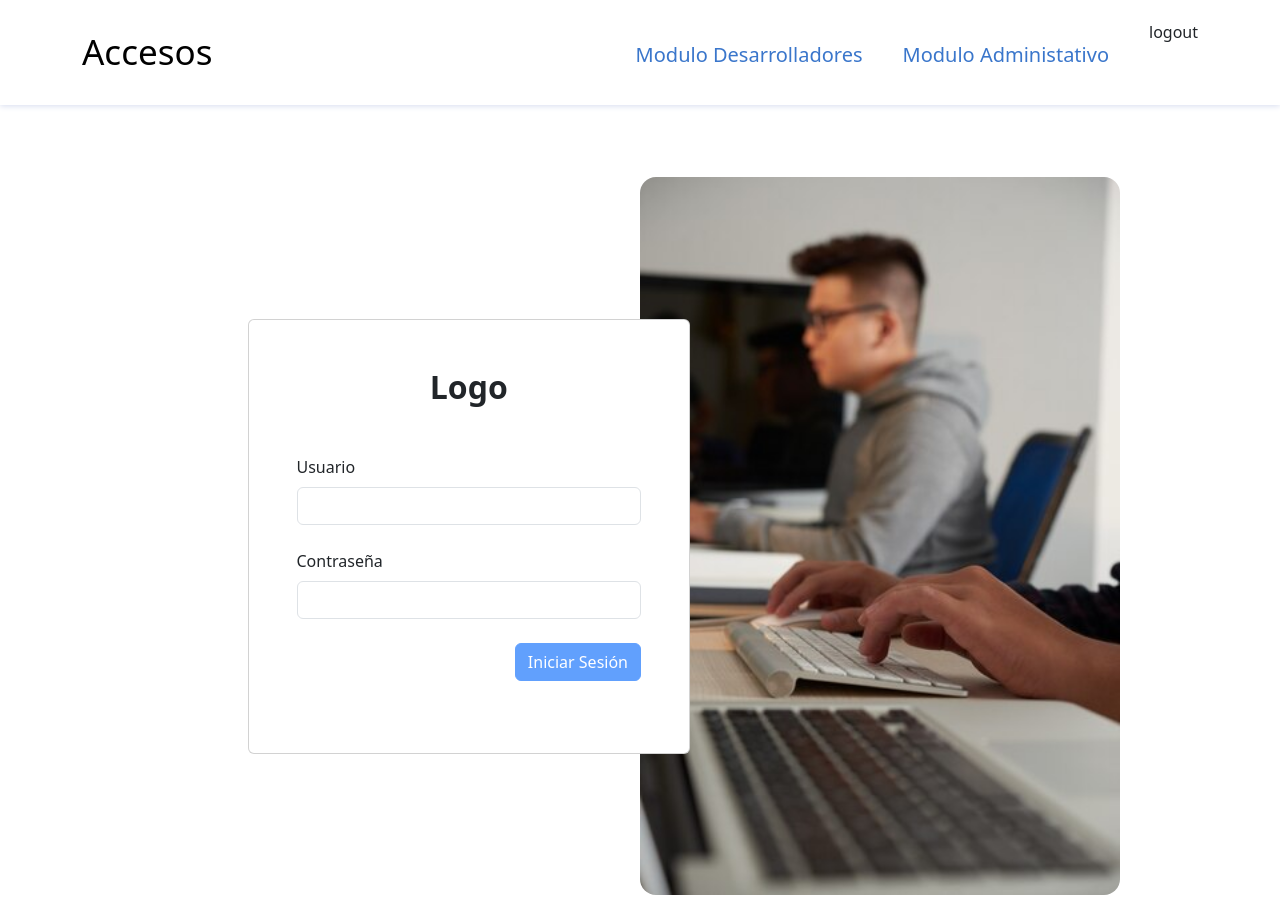
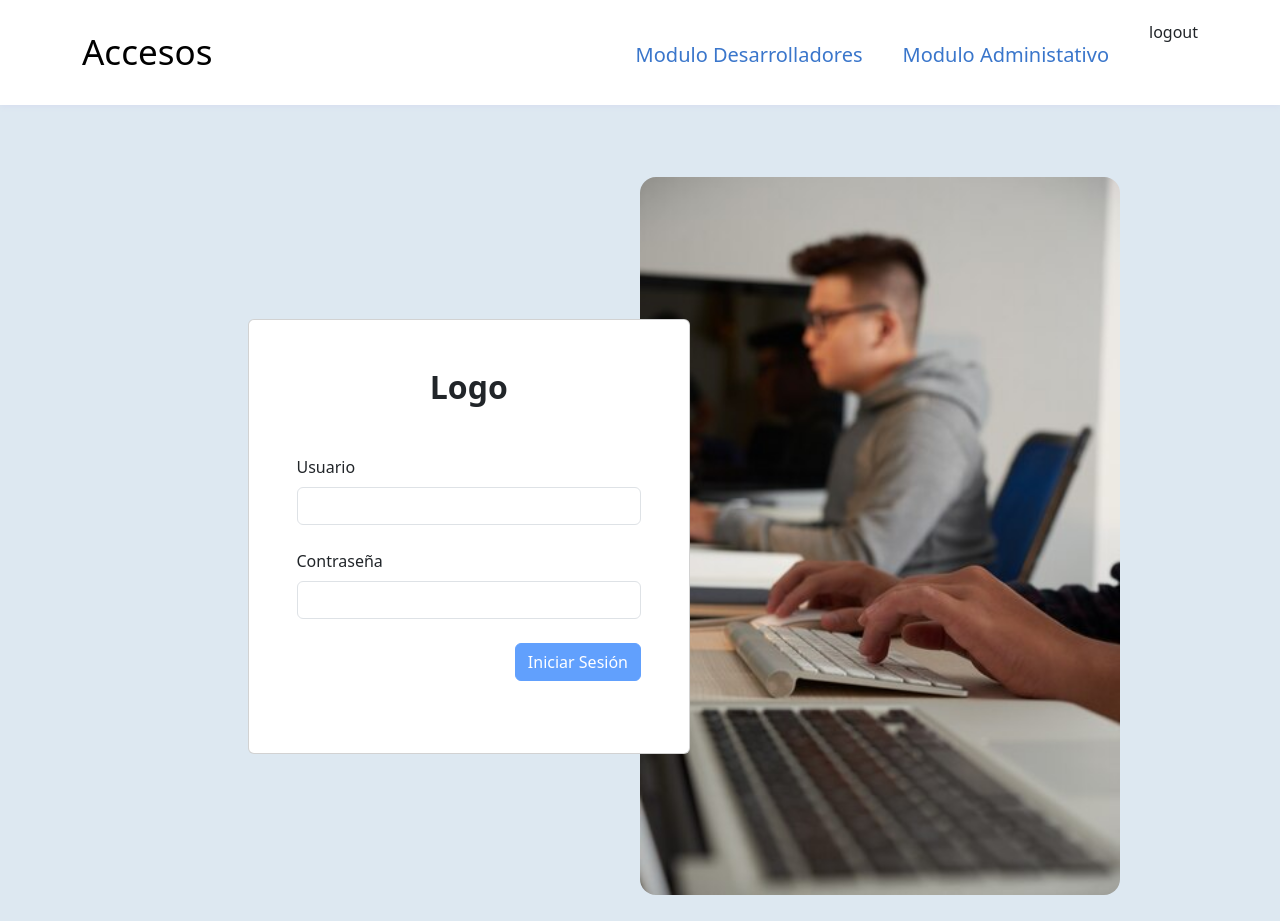
Before and after one commit to Gianefj11/tallerDevApis, an Angular app: page /auth/login in a window 1280 px wide. Built offline with nearby package versions, Linux system fonts and the light colour scheme.

Commit message:
mejora header

```diff
--- a/src/styles.css
+++ b/src/styles.css
@@ -56,3 +56,7 @@
   font-size: 12px;
   padding-top: 0.3em;
 }
+
+body{
+  background-color:#dde8f1 !important;
+}
```
